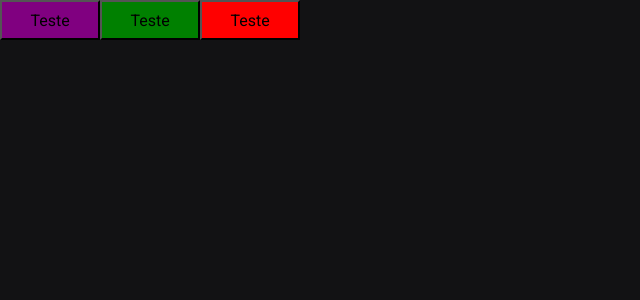
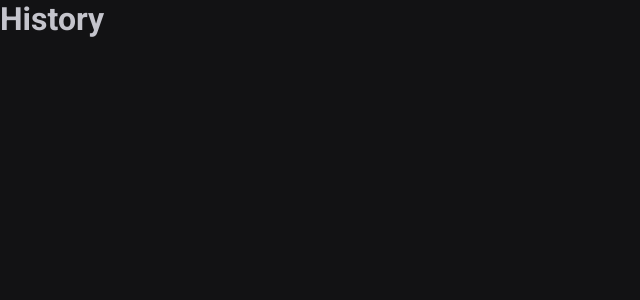
Before and after one commit to anishigouri/ignite-timer, a React (Vite) app: page /history in a window 1280 px wide. Shown: the top 300 px of the page, without its empty margins (0-640 px from the left). Built offline with nearby package versions, Linux system fonts and the light colour scheme.

Commit message:
Config react-router-dom

```diff
--- a/package.json
+++ b/package.json
@@ -12,6 +12,7 @@
   "dependencies": {
     "react": "^18.2.0",
     "react-dom": "^18.2.0",
+    "react-router-dom": "^6.8.0",
     "styled-components": "^5.3.6"
   },
   "devDependencies": {
--- a/src/App.tsx
+++ b/src/App.tsx
@@ -1,15 +1,15 @@
-import { Button } from './components/Button'
+import { BrowserRouter } from 'react-router-dom'
 import { ThemeProvider } from 'styled-components'
+import { Router } from './Router'
+import { GlobalStyle } from './styles/global'
 import { defaultTheme } from './styles/themes/default'
-import { GlobalStyle } from './styles/global'
 
 export function App() {
   return (
     <ThemeProvider theme={defaultTheme}>
-      <Button variant="primary" />
-      <Button variant="success" />
-      <Button variant="danger" />
-
+      <BrowserRouter>
+        <Router />
+      </BrowserRouter>
       <GlobalStyle />
     </ThemeProvider>
   )
--- /dev/null
+++ b/src/Router.tsx
@@ -0,0 +1,12 @@
+import { Route, Routes } from 'react-router-dom'
+import { History } from './pages/History'
+import { Home } from './pages/Home'
+
+export function Router() {
+  return (
+    <Routes>
+      <Route path="/" element={<Home />} />
+      <Route path="/history" element={<History />} />
+    </Routes>
+  )
+}
--- /dev/null
+++ b/src/pages/History.tsx
@@ -0,0 +1,3 @@
+export function History() {
+  return <h1>History</h1>
+}
--- /dev/null
+++ b/src/pages/Home.tsx
@@ -0,0 +1,3 @@
+export function Home() {
+  return <h1>Home</h1>
+}
```
Also changed, not shown: 1 other file (tests, documents, lock files or other folders).
